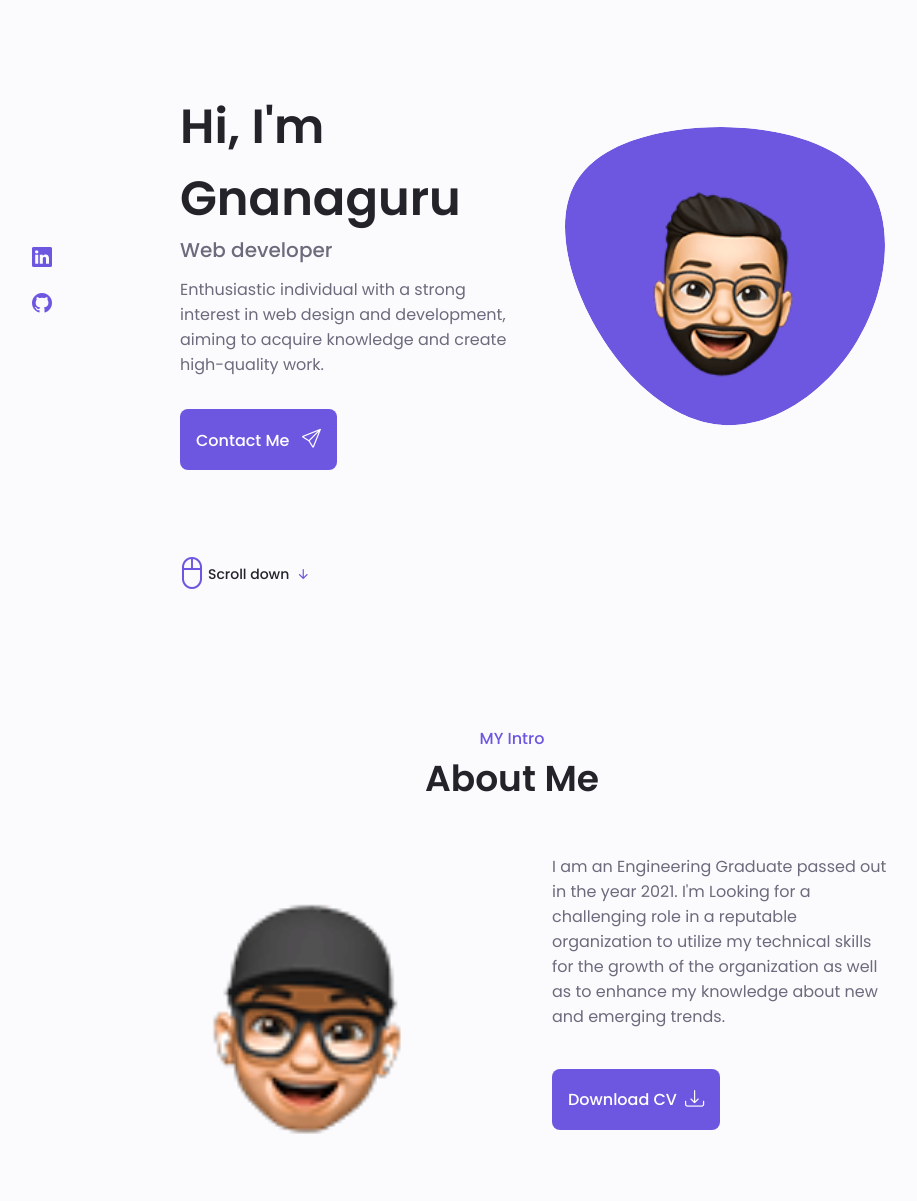
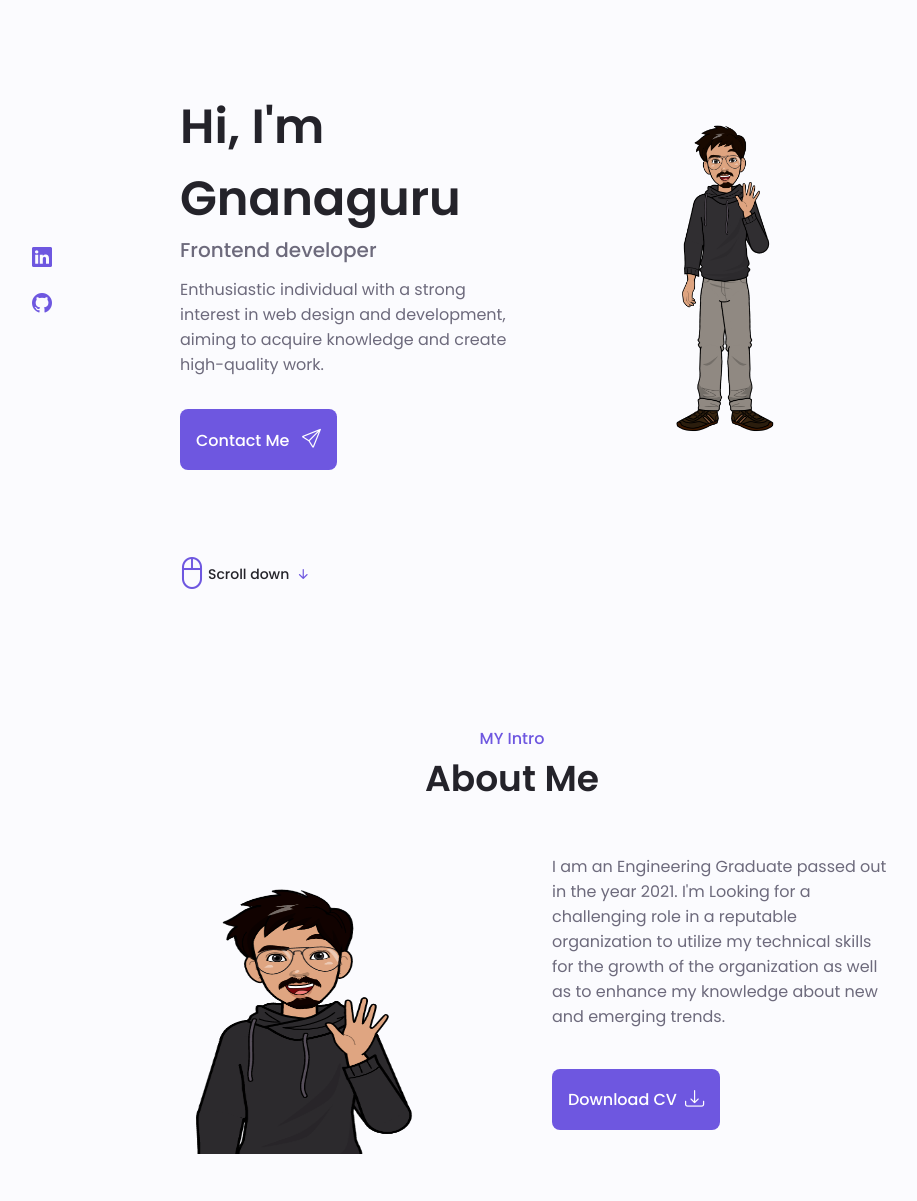
Before and after one commit to Guru8991/Portfolio, a plain HTML site: page index.html in a window 1280 px wide. Shown: the part 93-1294 px from the top of the page, without its empty margins (128-1045 px from the left). Drawn offline with nearby package versions, Linux system fonts and the light colour scheme.

Commit message:
first commit

```diff
--- a/assets/css/styles.css
+++ b/assets/css/styles.css
@@ -181,7 +181,6 @@ img {
   z-index: var(--z-fixed);
   background-color: var(--body-color);
 }
-
 
 /*==================== Email js Send message  CSS ====================*/
 .success-message {
@@ -407,7 +406,8 @@ img {
 
 /*==================== ABOUT ====================*/
 .about__img {
-  width: 400px;
+  width: 300px;
+  height: 300px;
   border-radius: 0.5rem;
   justify-self: center;
   align-self: center;
@@ -725,7 +725,7 @@ img {
 
 .footer__title,
 .footer__subtitle {
-color: #fff;
+  color: #fff;
 }
 
 /*========== SCROLL UP ==========*/
--- a/index.html
+++ b/index.html
@@ -17,8 +17,7 @@
     <link rel="stylesheet" href="assets/css/styles.css" />
     <link rel="icon" href="./assets/img/favicon.ico" />
 
-
-    <title>Gnanaguru Portfolio Website</title>
+    <title>Gnanaguru Portfolio</title>
   </head>
 
   <body>
@@ -26,8 +25,8 @@
     <header class="header" id="header">
       <nav class="nav container">
         <a href="#" class="nav__logo">
-          <img src="./assets/img/Logo-Light.png" alt="" id="dark-logo">
-            <img src="./assets/img/Logo-Dark.png" alt="" id="light-logo">
+          <img src="./assets/img/Logo-Light.png" alt="" id="dark-logo" />
+          <img src="./assets/img/Logo-Dark.png" alt="" id="light-logo" />
         </a>
 
         <div class="nav__menu" id="nav-menu">
@@ -91,40 +90,16 @@
             </div>
 
             <div class="home__img">
-              <svg
-                class="home__blob"
-                viewBox="0 0 200 187"
-                xmlns="http://www.w3.org/2000/svg"
-                xmlns:xlink="http://www.w3.org/1999/xlink"
-              >
-                <mask id="mask0" mask-type="alpha">
-                  <path
-                    d="M190.312 36.4879C206.582 62.1187 201.309 102.826 182.328 134.186C163.346 165.547
-                                    130.807 187.559 100.226 186.353C69.6454 185.297 41.0228 161.023 21.7403 129.362C2.45775
-                                    97.8511 -7.48481 59.1033 6.67581 34.5279C20.9871 10.1032 59.7028 -0.149132 97.9666
-                                    0.00163737C136.23 0.303176 174.193 10.857 190.312 36.4879Z"
+              <img
+                src="./assets/img/spaceman.dafa57a8.png"
+                alt=""
+                class="home__blob-img"
               />
-                </mask>
-                <g mask="url(#mask0)">
-                  <path
-                    d="M190.312 36.4879C206.582 62.1187 201.309 102.826 182.328 134.186C163.346
-                                    165.547 130.807 187.559 100.226 186.353C69.6454 185.297 41.0228 161.023 21.7403
-                                    129.362C2.45775 97.8511 -7.48481 59.1033 6.67581 34.5279C20.9871 10.1032 59.7028
-                                    -0.149132 97.9666 0.00163737C136.23 0.303176 174.193 10.857 190.312 36.4879Z"
-                  />
-                  <image
-                    class="home__blob-img"
-                    x="12"
-                    y="18"
-                    xlink:href="./assets/img/my-avatar.png"
-                  />
-                </g>
-              </svg>
             </div>
 
             <div class="home__data">
               <h1 class="home__title">Hi, I'm Gnanaguru</h1>
-              <h3 class="home__subtitle">Web developer</h3>
+              <h3 class="home__subtitle">Frontend developer</h3>
               <p class="home__description">
                 Enthusiastic individual with a strong interest in web design and
                 development, aiming to acquire knowledge and create high-quality
@@ -149,11 +124,18 @@
       <section class="about section" id="about">
         <h2 data-heading="MY Intro" class="section__title">About Me</h2>
         <div class="about__container container grid">
-          <img src="./assets/img/avatar-1.png" alt="" class="about__img" />
+          <img
+            src="./assets/img/profile-img.12d0d0d9.png"
+            alt=""
+            class="about__img"
+          />
 
           <div class="about__data">
             <p class="about__description">
-              I am an Engineering Graduate passed out in the year 2021. I'm Looking for a challenging role in a reputable organization to utilize my technical skills for the growth of the organization as well as to enhance my knowledge about new and emerging trends.
+              I am an Engineering Graduate passed out in the year 2021. I'm
+              Looking for a challenging role in a reputable organization to
+              utilize my technical skills for the growth of the organization as
+              well as to enhance my knowledge about new and emerging trends.
             </p>
 
             <div class="about__buttons">
@@ -193,7 +175,6 @@
               <i class="bi bi-arrow-down-short skills_arrow"></i>
             </div>
 
-
             <div class="skills_header" data-target="#backend">
               <i class="bi bi-journals skills_icon"></i>
 
@@ -211,7 +192,6 @@
               </div>
               <i class="bi bi-arrow-down-short skills_arrow"></i>
             </div>
-
           </div>
 
           <div class="skills_content">
@@ -254,12 +234,9 @@
 
             <div class="skills_group" data-content id="frameworks">
               <div class="skills_list grid">
-
-
                 <div class="skills_data">
                   <div class="skills_titles">
-                      <h3 class="skills_name">React JS
-                      </h3>
+                    <h3 class="skills_name">React JS</h3>
                     <span class="skills_number">85%</span>
                   </div>
 
@@ -270,8 +247,7 @@
 
                 <div class="skills_data">
                   <div class="skills_titles">
-                      <h3 class="skills_name">Bootstrap
-                      </h3>
+                    <h3 class="skills_name">Bootstrap</h3>
                     <span class="skills_number">89%</span>
                   </div>
 
@@ -282,8 +258,7 @@
 
                 <div class="skills_data">
                   <div class="skills_titles">
-                      <h3 class="skills_name">Material UI
-                      </h3>
+                    <h3 class="skills_name">Material UI</h3>
                     <span class="skills_number">85%</span>
                   </div>
 
@@ -317,17 +292,11 @@
                     <span class="skills_percentage" style="width: 80%"></span>
                   </div>
                 </div>
-
-
-
-
               </div>
             </div>
 
             <div class="skills_group" data-content id="Databases">
               <div class="skills_list grid">
-
-
                 <div class="skills_data">
                   <div class="skills_titles">
                     <h3 class="skills_name">MySQL</h3>
@@ -349,12 +318,9 @@
                     <span class="skills_percentage" style="width: 89%"></span>
                   </div>
                 </div>
-
               </div>
             </div>
-
           </div>
-
         </div>
       </section>
 
@@ -453,7 +419,6 @@
         </div>
       </section>
 
-
       <!--==================== CONTACT ME ====================-->
       <section class="contact section" id="contact">
         <h2 data-heading="Get in touch" class="section__title">Contact me</h2>
@@ -482,12 +447,16 @@
 
               <div>
                 <h3 class="contact__title">Location</h3>
-                <span class="contatc__subtitle">Rajapalayam, Virudhunagar</span>
+                <span class="contatc__subtitle">Chennai</span>
               </div>
             </div>
           </div>
 
-          <form action="" class="contact__form grid" onsubmit="sendMail(); return false;">
+          <form
+            action=""
+            class="contact__form grid"
+            onsubmit="sendMail(); return false;"
+          >
             <div class="contact__inputs grid">
               <div class="contact__content">
                 <label for="name" class="contact__label">Name</label>
@@ -534,7 +503,6 @@
                 Send message <i class="bi bi-send button__icon"></i>
               </button>
             </div>
-
           </form>
         </div>
       </section>
@@ -546,7 +514,7 @@
         <div class="footer__container container grid">
           <div>
             <h1 class="footer__title">Guru</h1>
-            <span class="footer__subtitle">Web developer</span>
+            <span class="footer__subtitle">Frontend developer</span>
           </div>
         </div>
         <p class="footer__copy">&#169; Gnanaguru. All rights reserved.</p>
@@ -565,14 +533,14 @@
     <script src="assets/js/main.js"></script>
 
     <!--==================== EMAIL JS ====================-->
-    <script type="text/javascript"
-        src="https://cdn.jsdelivr.net/npm/@emailjs/browser@3/dist/email.min.js">
-    </script>
+    <script
+      type="text/javascript"
+      src="https://cdn.jsdelivr.net/npm/@emailjs/browser@3/dist/email.min.js"
+    ></script>
     <script type="text/javascript">
-      (function(){
+      (function () {
         emailjs.init("o3_gpOMvRwPAgl-eN");
       })();
     </script>
-
   </body>
 </html>
```
Also changed, not shown: assets/img/profile-img.12d0d0d9.png (added), assets/img/spaceman.dafa57a8.png (added). Lines whose indentation alone changed are shown as unchanged.
